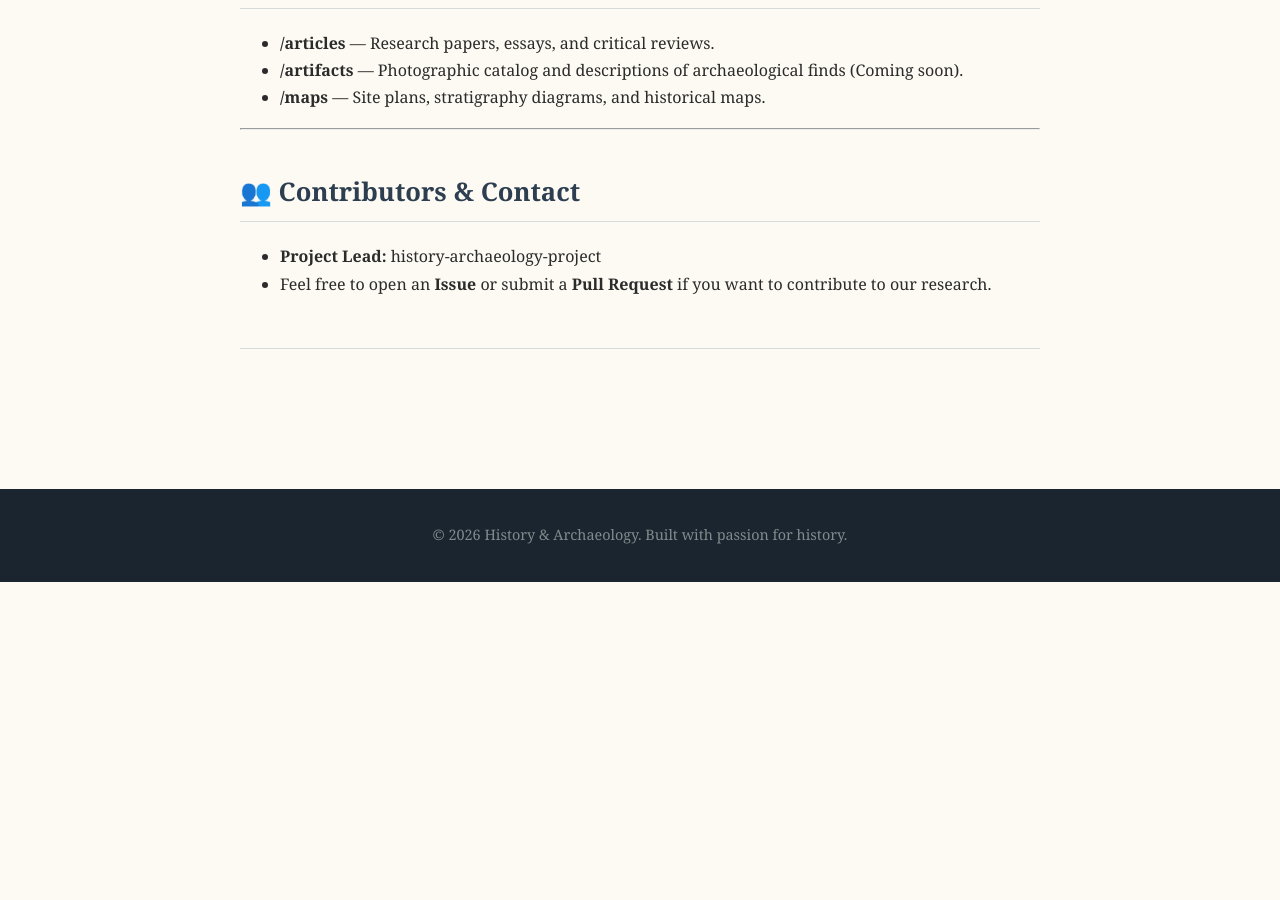
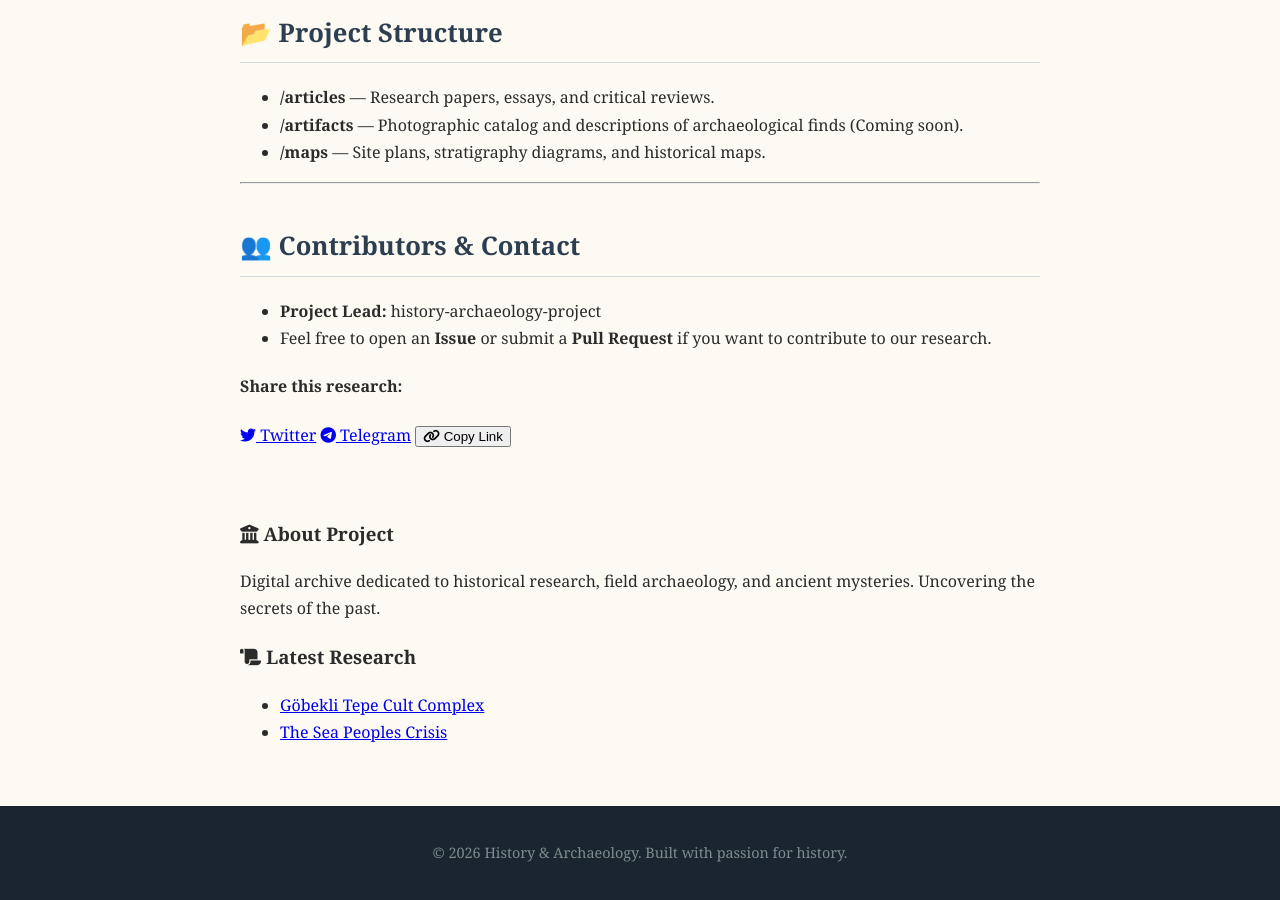
Before and after one commit to history-archaeology-project/history-archaeology-project.github.io, a Jekyll site: the page built from index.md, in a window 1280 px wide and 900 px high, scrolled down 1008 px. Built offline with Jekyll 4.4.1, drawn with Linux system fonts in a browser that asks for light colours; comment, search, counter and statistics services are not loaded; before the commit the page ends 1590 px from its top, so only the background shows below that.

Commit message:
Update default.html

```diff
--- a/_layouts/default.html
+++ b/_layouts/default.html
@@ -1,18 +1,24 @@
 <!DOCTYPE html>
-<html lang="en">
+<html lang="en" data-theme="light">
 <head>
     <meta charset="UTF-8">
     <meta name="viewport" content="width=device-width, initial-scale=1.0">
     <title>{{ page.title }} | {{ site.title }}</title>
     <link rel="stylesheet" href="{{ '/assets/css/style.css' | relative_url }}">
+    <link rel="stylesheet" href="https://cdnjs.cloudflare.com/ajax/libs/font-awesome/6.0.0/css/all.min.css">
 </head>
 <body>
 
     <header class="site-header">
         <div class="container">
+            <div class="header-top">
                 <div class="site-branding">
                     <h1 class="site-title"><a href="{{ '/' | relative_url }}">{{ site.title }}</a></h1>
                     <p class="site-description">{{ site.description }}</p>
+                </div>
+                <button id="theme-toggle" title="Toggle Dark/Light Mode">
+                    <i class="fas fa-moon"></i>
+                </button>
             </div>
             <nav class="site-navigation">
                 <ul>
@@ -24,30 +30,54 @@
         </div>
     </header>
 
+    <div class="container">
+        <!-- Двухколоночный макет -->
+        <div class="main-layout">
+
+            <!-- Левая колонка: Основной контент -->
             <main class="site-content">
-        <div class="container">
                 <article class="page-article">
+                    {% assign words = content | number_of_words %}
+                    {% if words < 360 %}
+                      {% assign read_time = 1 %}
+                    {% else %}
+                      {% assign read_time = words | divided_by: 180 %}
+                    {% endif %}
+
+                    <div class="article-meta">
+                        <span><i class="far fa-calendar-alt"></i> {{ site.time | date: '%B %Y' }}</span> |
+                        <span><i class="far fa-clock"></i> {{ read_time }} min read</span>
+                    </div>
+
                     {{ content }}
-<div class="giscus-comments" style="margin-top: 50px; border-top: 1px solid #d5dbdb; padding-top: 30px;">
-  <script src="https://giscus.app/client.js"
-          data-repo="history-archaeology-project/history-archaeology-project.github.io"
-          data-repo-id="R_kgDONo_abc"
-          data-category="Announcements"
-          data-category-id="DIC_kwDONo_abc"
-          data-mapping="pathname"
-          data-strict="0"
-          data-reactions-enabled="1"
-          data-emit-metadata="0"
-          data-input-position="top"
-          data-theme="light"
-          data-lang="en"
-          crossorigin="anonymous"
-          async>
-  </script>
+
+                    <div class="share-buttons">
+                        <h4>Share this research:</h4>
+                        <a href="https://twitter.com/intent/tweet?text={{ page.title }}&url={{ site.url }}{{ page.url }}" target="_blank" class="share-btn twitter"><i class="fab fa-twitter"></i> Twitter</a>
+                        <a href="https://t.me/share/url?url={{ site.url }}{{ page.url }}&text={{ page.title }}" target="_blank" class="share-btn telegram"><i class="fab fa-telegram-plane"></i> Telegram</a>
+                        <button onclick="navigator.clipboard.writeText(window.location.href); alert('Link copied!');" class="share-btn copy-link"><i class="fas fa-link"></i> Copy Link</button>
                     </div>
                 </article>
+            </main>
+
+            <!-- ПРАВАЯ КОЛОНКА: СИДЕБАР -->
+            <aside class="site-sidebar">
+                <div class="sidebar-widget about-me">
+                    <h3><i class="fas fa-university"></i> About Project</h3>
+                    <p>Digital archive dedicated to historical research, field archaeology, and ancient mysteries. Uncovering the secrets of the past.</p>
                 </div>
-    </main>
+
+                <div class="sidebar-widget recent-posts">
+                    <h3><i class="fas fa-scroll"></i> Latest Research</h3>
+                    <ul>
+                        <li><a href="/articles/gobekli-tepe">Göbekli Tepe Cult Complex</a></li>
+                        <li><a href="/articles/sea-peoples">The Sea Peoples Crisis</a></li>
+                    </ul>
+                </div>
+            </aside>
+
+        </div>
+    </div>
 
     <footer class="site-footer">
         <div class="container">
@@ -55,5 +85,39 @@
         </div>
     </footer>
 
+    <button id="back-to-top" title="Go to top"><i class="fas fa-arrow-up"></i></button>
+
+    <script>
+        // Тёмная тема
+        const toggleBtn = document.getElementById('theme-toggle');
+        const currentTheme = localStorage.getItem('theme') || 'light';
+        document.documentElement.setAttribute('data-theme', currentTheme);
+        updateToggleIcon(currentTheme);
+
+        toggleBtn.addEventListener('click', () => {
+            let theme = document.documentElement.getAttribute('data-theme');
+            let newTheme = theme === 'dark' ? 'light' : 'dark';
+            document.documentElement.setAttribute('data-theme', newTheme);
+            localStorage.setItem('theme', newTheme);
+            updateToggleIcon(newTheme);
+        });
+
+        function updateToggleIcon(theme) {
+            toggleBtn.innerHTML = theme === 'dark' ? '<i class="fas fa-sun"></i>' : '<i class="fas fa-moon"></i>';
+        }
+
+        // Кнопка Наверх
+        const bttBtn = document.getElementById('back-to-top');
+        window.onscroll = function() {
+            if (document.body.scrollTop > 300 || document.documentElement.scrollTop > 300) {
+                bttBtn.style.display = "block";
+            } else {
+                bttBtn.style.display = "none";
+            }
+        };
+        bttBtn.addEventListener('click', () => {
+            window.scrollTo({top: 0, behavior: 'smooth'});
+        });
+    </script>
 </body>
 </html>
```
Lines whose indentation alone changed are shown as unchanged.
